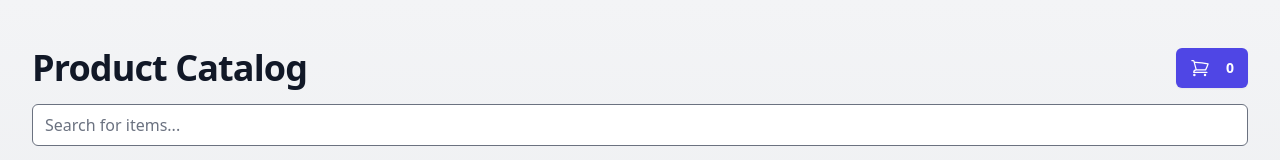
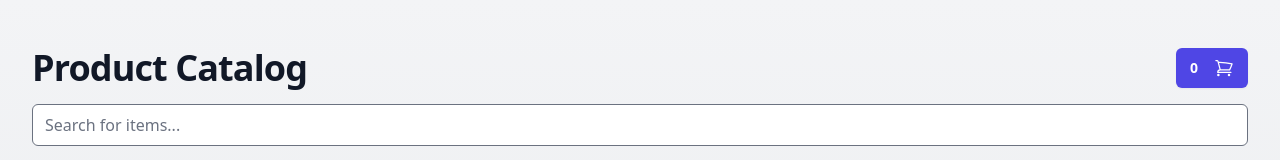
Before and after one commit to nmaddali03/secoms319, a React (Create React App) app in the folder Assignment02/: page / in a window 1280 px wide. Shown: the top 160 px of the page. Built offline with nearby package versions, Linux system fonts and the light colour scheme.

Commit message:
quantity finish

```diff
--- a/Assignment02/src/contexts/Cart.js
+++ b/Assignment02/src/contexts/Cart.js
@@ -41,6 +41,8 @@ export const CartProvider = ({ children }) => {
   const [taxes, setTaxes] = useState(0);
   const [toastMessage, setToastMessage] = useState("");
   const [showToast, setShowToast] = useState(false);
+  const cartLength = cart.reduce((total, item) => total + item.quantity, 0);
+
 
   const TAX_RATE = 0.07;
 
@@ -50,67 +52,6 @@ export const CartProvider = ({ children }) => {
     setTotal(0);
     setTaxes(0);
   };
-
-  // const addToCart = (item) => {
-  //   const newCart = [...cart, item];
-  //   const itemIndex = newCart.findIndex((cartItem) => cartItem.id === item.id);
-
-  //   if (itemIndex >= 0) {
-  //     // If the item is already in the cart, increase its quantity
-  //     newCart[itemIndex].quantity += 1;
-  //   } else {
-  //     // Otherwise, add it to the cart with quantity 1
-  //     newCart.push({ ...item, quantity: 1 });
-  //   }
-
-  //   let newSubtotal = newCart.reduce((acc, item) => acc + item.price, 0);
-  //   newSubtotal = Math.round(newSubtotal * 100) / 100;
-  //   const taxAmount = newSubtotal * TAX_RATE;
-  //   const newTotal = Math.round((newSubtotal + taxAmount) * 100) / 100;
-
-  //   setSubtotal(newSubtotal);
-  //   setTotal(newTotal);
-  //   setTaxes(taxAmount);
-  //   setCart(newCart);
-  // };
-
-  // // const handleRemoveFromCart = (item) => {
-  // //   removeFromCart(item);
-  // //   setToastMessage(`Successfully removed ${item.name} from cart!`);
-  // //   setShowToast(true); // Use setShowToast
-  // //   setTimeout(() => setShowToast(false), 3000);
-  // // };
-
-  // const removeFromCart = (item) => {
-  //   setCart((prevCart) => {
-  //     const index = prevCart.lastIndexOf(item);
-  //     const itemIndex = newCart.findIndex((cartItem) => cartItem.id === item.id);
-
-  //     if (itemIndex >= 0) {
-  //       // If the item is in the cart, decrease its quantity
-  //       newCart[itemIndex].quantity -= 1;
-  //       if (newCart[itemIndex].quantity === 0) {
-  //         // If the quantity reaches zero, remove it from the cart
-  //         newCart.splice(itemIndex, 1);
-  //       }
-  //     }
-
-  //     if (index < 0) return prevCart;
-
-  //     const newCart = [
-  //       ...prevCart.slice(0, index),
-  //       ...prevCart.slice(index + 1, prevCart.length),
-  //     ];
-
-  //     const newSubtotal = newCart.reduce((acc, item) => acc + item.price, 0);
-  //     const taxAmount = newSubtotal * TAX_RATE;
-  //     setSubtotal(newSubtotal);
-  //     setTaxes(taxAmount);
-  //     setTotal(newSubtotal + taxAmount);
-
-  //     return newCart;
-  //   });
-  // };
 
   const addToCart = (item) => {
     const newCart = [...cart];
@@ -191,6 +132,7 @@ export const CartProvider = ({ children }) => {
         subtotal,
         taxes,
         clearCart,
+        cartLength,
       }}
     >
       {children}
--- a/Assignment02/src/pages/Items.js
+++ b/Assignment02/src/pages/Items.js
@@ -33,6 +33,8 @@ export const Items = () => {
     item.name.toLowerCase().includes(searchTerm.toLowerCase())
   );
 
+  const cartLength = cart.reduce((total, item) => total + item.quantity, 0);
+
   const handleAddToCart = (item) => {
     addToCart(item);
     setToastMessage(`Successfully added ${item.name} to cart!`);
@@ -65,6 +67,8 @@ export const Items = () => {
               type="button"
               className="flex gap-x-4 rounded-md bg-indigo-600 px-3.5 py-2.5 text-sm font-semibold text-white shadow-sm hover:bg-indigo-500 focus-visible:outline focus-visible:outline-2 focus-visible:outline-offset-2 focus-visible:outline-indigo-600"
             >
+              <span className="sr-only">Items in cart, </span>
+                {cartLength}
               <svg
                 fill="none"
                 stroke="currentColor"
@@ -80,7 +84,6 @@ export const Items = () => {
                   d="M2.25 3h1.386c.51 0 .955.343 1.087.835l.383 1.437M7.5 14.25a3 3 0 00-3 3h15.75m-12.75-3h11.218c1.121-2.3 2.1-4.684 2.924-7.138a60.114 60.114 0 00-16.536-1.84M7.5 14.25L5.106 5.272M6 20.25a.75.75 0 11-1.5 0 .75.75 0 011.5 0zm12.75 0a.75.75 0 11-1.5 0 .75.75 0 011.5 0z"
                 ></path>
               </svg>
-              {cart.length}
             </button>
           </div>
 
```
